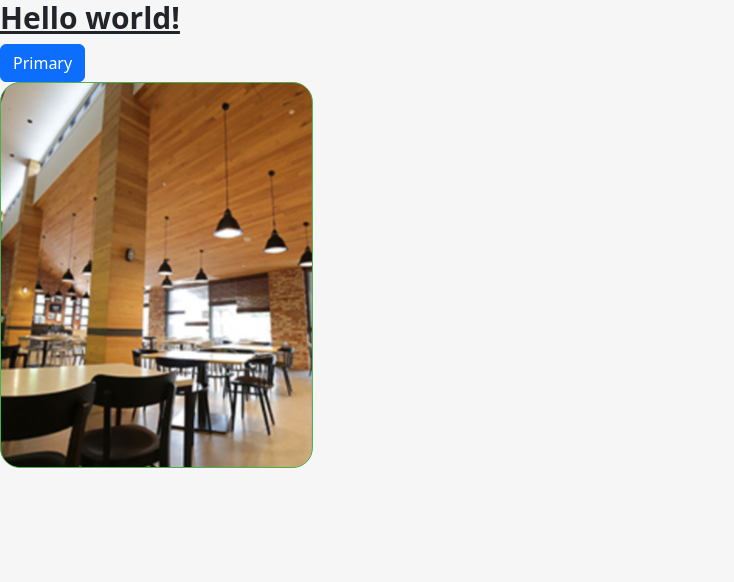
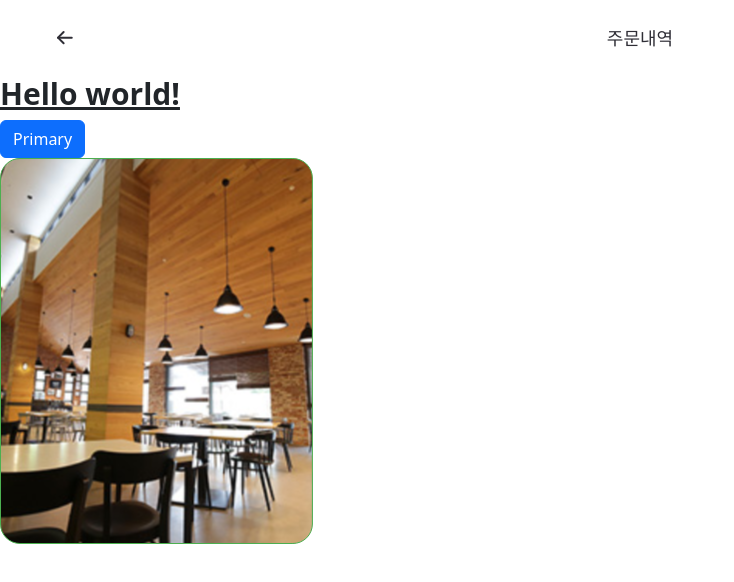
Before and after one commit to pbk95120/Kingo-Eats, a React (Create React App) app in the folder frontend/: page / in a window 1280 px wide. Shown: the top 582 px of the page, without its empty margins (0-734 px from the left). Built offline with nearby package versions, Linux system fonts and the light colour scheme.

Commit message:
feat: Add Title component

```diff
--- /dev/null
+++ b/frontend/src/components/common/Title.js
@@ -0,0 +1,14 @@
+const Title = ({ title }) => {
+  return (
+    <div className="relative flex w-11/12 my-4 mx-auto justify-center items-center bg-white">
+      <img
+        src={process.env.PUBLIC_URL + './images/chevron.svg'}
+        alt="res1"
+        className="absolute left-0"
+      />
+      <div className="text-lg text-textdark m-0 ">{title}</div>
+    </div>
+  );
+};
+
+export default Title;
--- a/frontend/src/pages/HomePage.js
+++ b/frontend/src/pages/HomePage.js
@@ -1,9 +1,11 @@
 import TestComponent from '../components/Test/TestComponenet';
+import Title from '../components/common/Title';
 
 const HomePage = () => {
   return (
-    <main className="bg-backgroundgray h-screen">
+    <main className="h-screen">
       <section>
+        <Title title="주문내역" />
         <TestComponent />
       </section>
     </main>
```
Also changed, not shown: frontend/src/components/Test/TestComponenet.js (+1 -1 lines), frontend/public/images/chevron.svg (added).
